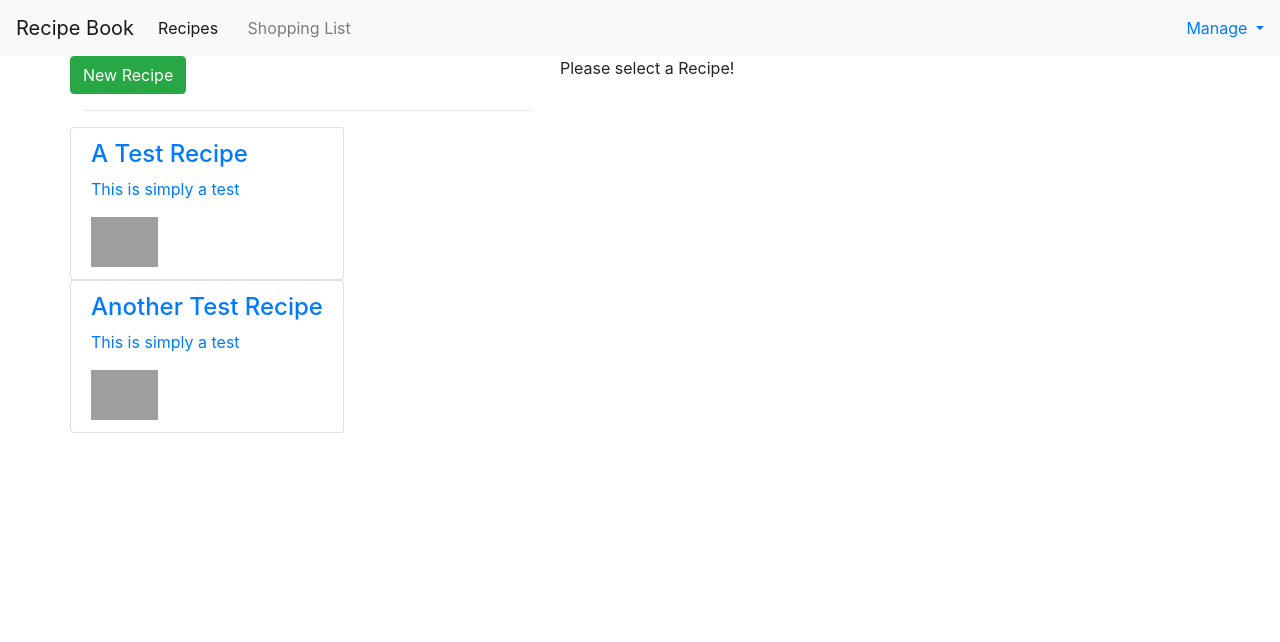
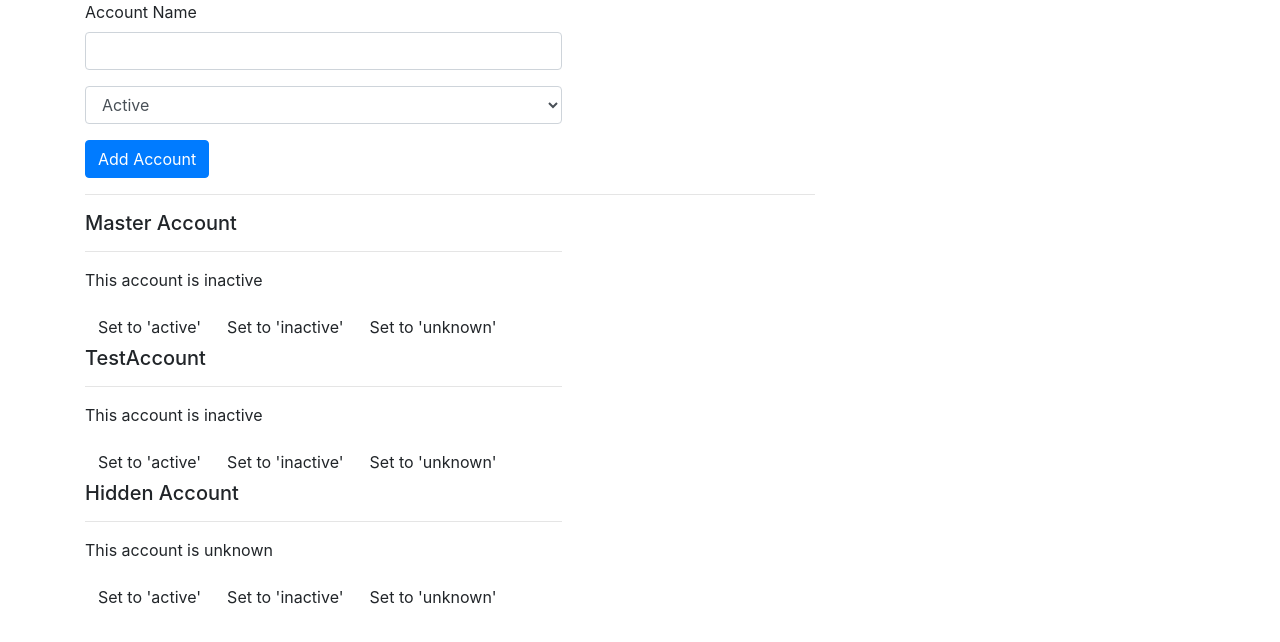
Before and after one commit to karimulla1696/Angular-8, an Angular app in the folder angular8/: page / in a window 1280 px wide. Shown: the top 642 px of the page. Built offline with nearby package versions, Linux system fonts and the light colour scheme; grey boxes are pictures that could not be loaded.

Commit message:
#Angular Directives

```diff
--- /dev/null
+++ b/angular8/src/app/account/account.component.html
@@ -0,0 +1,10 @@
+<div class="row">
+  <div class="col-xs-12 col-md-8 col-md-offset-2">
+    <h5>{{ account.name }}</h5>
+    <hr>
+    <p>This account is {{ account.status }}</p>
+    <button class="btn btn-default" (click)="onSetTo('active')">Set to 'active'</button>
+    <button class="btn btn-default" (click)="onSetTo('inactive')">Set to 'inactive'</button>
+    <button class="btn btn-default" (click)="onSetTo('unknown')">Set to 'unknown'</button>
+  </div>
+</div>
--- /dev/null
+++ b/angular8/src/app/account/account.component.ts
@@ -0,0 +1,23 @@
+import {Component, EventEmitter, Input, OnInit, Output} from '@angular/core';
+
+@Component({
+  selector: 'app-account',
+  templateUrl: './account.component.html',
+  styleUrls: ['./account.component.css']
+})
+export class AccountComponent implements OnInit {
+  @Input() account: {name: string, status: string};
+  @Input() id: number;
+  @Output() statusChanged = new EventEmitter<{id: number, newStatus: string}>();
+
+  constructor() { }
+
+  ngOnInit() {
+  }
+
+  onSetTo(status: string) {
+    this.statusChanged.emit({id: this.id, newStatus: status});
+    console.log('A server status changed, new status: ' + status);
+  }
+
+}
--- a/angular8/src/app/app.component.html
+++ b/angular8/src/app/app.component.html
@@ -582,15 +582,15 @@
 <!--</div>-->
 
 
-<app-header (featureSelected)="onNavigate($event)"></app-header>
-<div class="container">
-  <div class="row">
-    <div class="col-md-12">
-      <app-recipes *ngIf="loadedFeature === 'recipe'"></app-recipes>
-      <app-shopping-list *ngIf="loadedFeature !== 'recipe'"></app-shopping-list>
-    </div>
-  </div>
-</div>
+<!--<app-header (featureSelected)="onNavigate($event)"></app-header>-->
+<!--<div class="container">-->
+<!--  <div class="row">-->
+<!--    <div class="col-md-12">-->
+<!--      <app-recipes *ngIf="loadedFeature === 'recipe'"></app-recipes>-->
+<!--      <app-shopping-list *ngIf="loadedFeature !== 'recipe'"></app-shopping-list>-->
+<!--    </div>-->
+<!--  </div>-->
+<!--</div>-->
 
 
 <!--<div class="container">-->
@@ -692,3 +692,17 @@
 <!--    </div>-->
 <!--  </div>-->
 <!--</div>-->
+
+
+<!--    services example    -->
+<div class="container">
+  <div class="row">
+    <div class="col-xs-12 col-md-8 col-md-offset-2">
+      <app-new-account (accountAdded)="onAccountAdded($event)"></app-new-account>
+      <hr>
+      <app-account *ngFor="let acc of accounts; let i = index" [account]="acc" [id]="i" (statusChanged)="onStatusChanged($event)">
+
+      </app-account>
+    </div>
+  </div>
+</div>
--- a/angular8/src/app/app.component.ts
+++ b/angular8/src/app/app.component.ts
@@ -24,6 +24,31 @@
   oddNumber = [1, 3, 5];
   evenNumber = [1, 2, 4];
   value = 10;
+
+  // services example
+  accounts = [
+    {
+      name: "Master Account",
+      status: 'inactive'
+    },
+    {
+      name: "TestAccount",
+      status: 'inactive'
+    },
+    {
+      name: "Hidden Account",
+      status: 'unknown'
+    }
+  ];
+
+  // services example method
+  onAccountAdded(newAccount: {name: string, status: string}) {
+    this.accounts.push(newAccount);
+  }
+
+  onStatusChanged(updateInfo: {id: number, newStatus: string}) {
+    this.accounts[updateInfo.id].status = updateInfo.newStatus;
+  }
 
   onSeverAdded(serverData: {serverName: string, serverContent: string}) {
     this.serverElements.push({
--- a/angular8/src/app/app.module.ts
+++ b/angular8/src/app/app.module.ts
@@ -24,6 +24,8 @@
 import { BetterHighlightDirective } from './better-highlight/better-highlight.directive';
 import { UnlessDirective } from './unless.directive';
 import {DropdownDirective} from "./shared/dropdown.directive";
+import { AccountComponent } from './account/account.component';
+import { NewAccountComponent } from './new-account/new-account.component';
 // @ts-ignore
 
 
@@ -49,7 +51,9 @@
     BasicHighlightDirective,
     BetterHighlightDirective,
     UnlessDirective,
-    DropdownDirective
+    DropdownDirective,
+    AccountComponent,
+    NewAccountComponent
 
   ],
   imports: [
--- /dev/null
+++ b/angular8/src/app/new-account/new-account.component.html
@@ -0,0 +1,16 @@
+<div class="row">
+  <div class="col-xs-12 col-md-8 col-md-offset-2">
+    <div class="form-group">
+      <label>Account Name</label>
+      <input type="text" class="form-control" #accountName>
+    </div>
+    <div class="form-group">
+      <select class="form-control" #status>
+        <option value="active">Active</option>
+        <option value="inactive">Inactive</option>
+        <option value="unknown">Unknown</option>
+      </select>
+    </div>
+    <button class="btn btn-primary" (click)="onCreateAccount(accountName.value, status.value)">Add Account</button>
+  </div>
+</div>
--- /dev/null
+++ b/angular8/src/app/new-account/new-account.component.ts
@@ -0,0 +1,24 @@
+import {Component, EventEmitter, OnInit, Output} from '@angular/core';
+
+@Component({
+  selector: 'app-new-account',
+  templateUrl: './new-account.component.html',
+  styleUrls: ['./new-account.component.css']
+})
+export class NewAccountComponent implements OnInit {
+  @Output() accountAdded = new EventEmitter<{name: string, status: string}>();
+
+  constructor() { }
+
+  ngOnInit() {
+  }
+
+  onCreateAccount(accountName: string, accountStatus: string) {
+    this.accountAdded.emit({
+      name: accountName,
+      status: accountStatus
+    });
+    console.log('A Server status Changed, new status: ' + accountStatus);
+  }
+
+}
```
Also changed, not shown: angular8/src/app/account/account.component.css (added), angular8/src/app/new-account/new-account.component.css (added), 2 other files (tests, documents, lock files or other folders).
